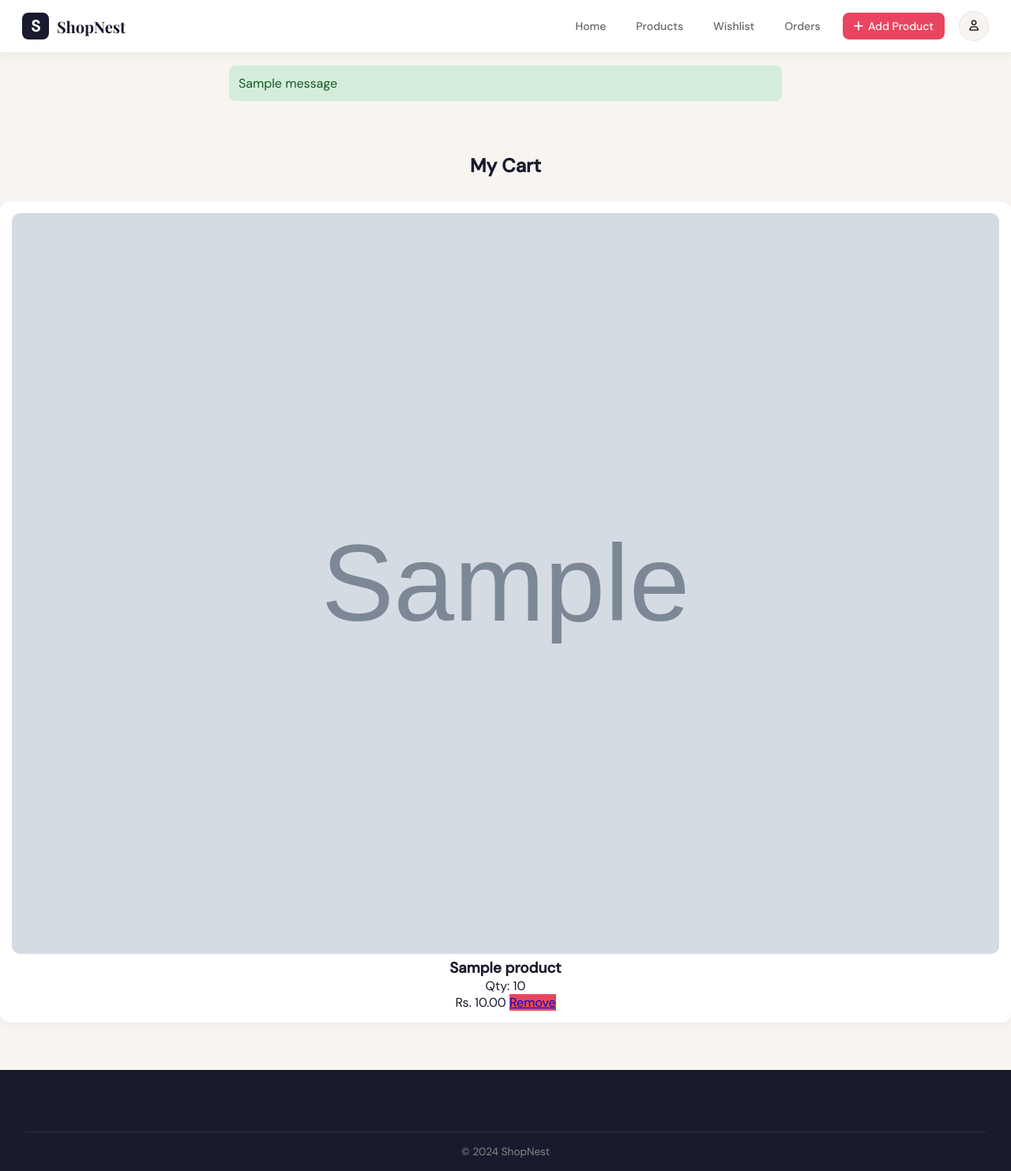
After one commit to UmairSultan21/mini-ecommerce, a Django app: page /cart/ in a window 1280 px wide. The commit adds this page. Shown: the whole page at 79% size. Run offline with Django 5.2, Linux system fonts and the light colour scheme; a user stored in the database is signed in; tables that the repository leaves empty hold one stand-in row (values such as "Sample post"); grey boxes marked "Sample" are stand-in pictures; one stand-in notice (Sample message) is shown.

Commit message:
add to cart , wishlist working

```diff
--- /dev/null
+++ b/store/templates/store/user_cart.html
@@ -0,0 +1,50 @@
+{% extends "store/user_navbar_footer.html" %}
+{% load static %}
+
+{% block title %}My Cart{% endblock %}
+
+
+{% block content %}
+
+<div style="min-height:70vh; padding:20px 0;">
+
+  <h2 style="text-align:center;margin:30px 0;">My Cart</h2>
+
+  <div class="products-grid">
+
+    {% for item in cart_items %}
+    <div class="product-card">
+
+      <div class="product-img">
+        {% if item.product.image %}
+          <img src="{{ item.product.image.url }}" style="width:100%;height:100%;object-fit:cover;">
+        {% else %}
+          <i class="fa-regular fa-image"></i>
+        {% endif %}
+      </div>
+
+      <div class="product-info">
+        <h3>{{ item.product.name }}</h3>
+        <p>Qty: {{ item.quantity }}</p>
+        <span class="price">Rs. {{ item.product.price }}</span>
+
+        <a href="{% url 'remove_from_cart' item.id %}"
+           class="add-cart-btn"
+           style="background:#e94560;">
+          Remove
+        </a>
+      </div>
+
+    </div>
+
+    {% empty %}
+      <p style="text-align:center;width:100%;color:#777;">
+        Your cart is empty.
+      </p>
+    {% endfor %}
+
+  </div>
+
+</div>
+
+{% endblock %}
--- /dev/null
+++ b/store/templates/store/user_navbar_footer.html
@@ -0,0 +1,225 @@
+{% load static %}
+<!DOCTYPE html>
+<html lang="en">
+<head>
+  <meta charset="UTF-8">
+  <meta name="viewport" content="width=device-width, initial-scale=1.0">
+
+  <title>{% block title %}ShopNest{% endblock %}</title>
+
+  <link href="https://fonts.googleapis.com/css2?family=Playfair+Display:wght@400;700&family=DM+Sans:wght@300;400;500&display=swap" rel="stylesheet">
+  <link rel="stylesheet" href="https://cdnjs.cloudflare.com/ajax/libs/font-awesome/6.5.0/css/all.min.css">
+  <link rel="stylesheet" href="{% static 'css/style.css' %}">
+
+  <style>
+    /* ========== NAVBAR ========== */
+    .navbar {
+      display: flex;
+      justify-content: space-between;
+      align-items: center;
+      padding: 14px 28px;
+      background: #ffffff;
+      box-shadow: 0 2px 12px rgba(0,0,0,0.06);
+      position: sticky;
+      top: 0;
+      z-index: 1000;
+    }
+
+    .logo {
+      display: flex;
+      align-items: center;
+      gap: 10px;
+      font-family: 'Playfair Display', serif;
+      font-size: 20px;
+      font-weight: 700;
+      text-decoration: none;
+      color: #1a1a2e;
+    }
+
+    .logo-box {
+      width: 34px;
+      height: 34px;
+      background: #1a1a2e;
+      color: white;
+      display: flex;
+      align-items: center;
+      justify-content: center;
+      border-radius: 8px;
+      font-weight: 700;
+    }
+
+    .nav-links {
+      display: flex;
+      align-items: center;
+      gap: 18px;
+    }
+
+    .nav-links a {
+      display: flex;
+      align-items: center;
+      gap: 6px;
+      font-size: 14px;
+      font-weight: 500;
+      color: #666;
+      text-decoration: none;
+      padding: 8px 10px;
+      border-radius: 8px;
+    }
+
+    .nav-links a:hover {
+      background: rgba(233,69,96,0.08);
+      color: #e94560;
+    }
+
+    /* CTA */
+    .nav-cta {
+      background: #e94560 !important;
+      color: white !important;
+      padding: 8px 14px !important;
+      border-radius: 10px;
+      font-weight: 600;
+    }
+
+    /* PROFILE */
+    .profile-dropdown {
+      position: relative;
+    }
+
+    .profile-btn {
+      width: 38px;
+      height: 38px;
+      border-radius: 50%;
+      border: 1.5px solid #e8e4e0;
+      background: #f8f4f0;
+      cursor: pointer;
+      display: flex;
+      align-items: center;
+      justify-content: center;
+    }
+
+    .dropdown-menu {
+      display: none;
+      position: absolute;
+      right: 0;
+      top: 45px;
+      background: white;
+      border: 1px solid #e8e4e0;
+      border-radius: 12px;
+      min-width: 180px;
+      box-shadow: 0 8px 24px rgba(0,0,0,0.12);
+    }
+
+    .profile-dropdown:hover .dropdown-menu {
+      display: block;
+    }
+
+    .dropdown-menu a {
+      display: flex;
+      gap: 8px;
+      padding: 10px 14px;
+      font-size: 13px;
+      color: #333;
+      text-decoration: none;
+    }
+
+    .dropdown-menu a:hover {
+      background: #f8f4f0;
+    }
+
+    .logout-link {
+      color: #e94560 !important;
+      border-top: 1px solid #eee;
+    }
+
+    /* MESSAGES */
+    .messages-container {
+      max-width: 700px;
+      margin: 1rem auto;
+    }
+
+    .alert {
+      padding: 12px;
+      border-radius: 8px;
+      margin-bottom: 10px;
+    }
+
+    .alert.success { background: #d4edda; color: #155724; }
+    .alert.warning { background: #fff3cd; color: #856404; }
+    .alert.error { background: #f8d7da; color: #721c24; }
+
+    /* FOOTER */
+    .footer {
+      background: #1a1a2e;
+      color: rgba(255,255,255,0.6);
+      padding: 3rem 2rem 1rem;
+      margin-top: 40px;
+    }
+
+    .footer-bottom {
+      text-align: center;
+      border-top: 1px solid rgba(255,255,255,0.1);
+      padding-top: 1rem;
+      font-size: 0.85rem;
+    }
+  </style>
+</head>
+
+<body>
+
+<!-- NAVBAR -->
+<nav class="navbar">
+
+  <a href="{% url 'user_home' %}" class="logo">
+    <div class="logo-box">S</div>
+    ShopNest
+  </a>
+
+  <div class="nav-links">
+
+    <a href="{% url 'user_home' %}">Home</a>
+    <a href="#">Products</a>
+    <a href="#">Wishlist</a>
+    <a href="#">Orders</a>
+
+    <a href="{% url 'add_product' %}" class="nav-cta">
+      <i class="fa-solid fa-plus"></i> Add Product
+    </a>
+
+    <div class="profile-dropdown">
+      <button class="profile-btn">
+        <i class="fa-regular fa-user"></i>
+      </button>
+
+      <div class="dropdown-menu">
+        <a href="#">My Profile</a>
+        <a href="#">My Orders</a>
+        <a href="{% url 'home' %}" class="logout-link">Logout</a>
+      </div>
+    </div>
+
+  </div>
+</nav>
+
+<!-- MESSAGES -->
+{% if messages %}
+  <div class="messages-container">
+    {% for message in messages %}
+      <div class="alert {{ message.tags }}">
+        {{ message }}
+      </div>
+    {% endfor %}
+  </div>
+{% endif %}
+
+<!-- PAGE CONTENT -->
+{% block content %}{% endblock %}
+
+<!-- FOOTER -->
+<footer class="footer">
+  <div class="footer-bottom">
+    &copy; 2024 ShopNest
+  </div>
+</footer>
+
+</body>
+</html>
--- a/store/urls.py
+++ b/store/urls.py
@@ -3,23 +3,27 @@ from . import views
 
 urlpatterns = [
 
+    # ================= BASIC =================
     path('', views.home, name='home'),
-
     path('products/', views.products, name='products'),
-
     path('orders/', views.orders, name='orders'),
 
+    # ================= USER =================
     path('user/', views.user_home, name='user_home'),
 
+    # ================= ROLE DASHBOARDS =================
     path('seller/', views.seller_home, name='seller_home'),
+    path('admin/dashboard/', views.admin_home, name='admin_home'),
 
-    path('dashboard/admin/', views.admin_home, name='admin_home'),  # FIXED
-
+    # ================= PRODUCT =================
     path('add_product/', views.add_product, name='add_product'),
 
+    # ================= CART =================
+    path('cart/', views.cart_page, name='user_cart'),
     path('cart/add/<int:product_id>/', views.add_to_cart, name='add_to_cart'),
-
     path('cart/remove/<int:item_id>/', views.remove_from_cart, name='remove_from_cart'),
 
-    path('wishlist/<int:product_id>/', views.toggle_wishlist, name='toggle_wishlist'),
+    # ================= WISHLIST =================
+    path('wishlist/', views.wishlist_page, name='user_wishlist'),
+    path('wishlist/toggle/<int:product_id>/', views.toggle_wishlist, name='toggle_wishlist'),
 ]
--- a/store/views.py
+++ b/store/views.py
@@ -1,30 +1,32 @@
 from django.contrib import messages
-from django.shortcuts import render, redirect
+from django.shortcuts import render, get_object_or_404, redirect
 from django.contrib.auth.decorators import login_required
-from .models import Product
+
+from .models import Product, Cart, CartItem, Wishlist
 
 
-# -------- BASIC PAGES --------
-def user_home(request):
-    products = Product.objects.all().order_by('-id')[:20]  # latest 20 products
-
-    return render(request, "store/user_home.html", {
-        "products": products
-    })
+# =========================================================
+# BASIC PAGES
+# =========================================================
 
 def home(request):
-    products = Product.objects.all().order_by('-id')  # ALL products
+    products = Product.objects.all().order_by('-id')
+    return render(request, "home.html", {"products": products})
 
-    return render(request, "home.html", {
-        "products": products
-    })
 
 def products(request):
     return render(request, "products.html")
 
+
 def orders(request):
     return render(request, "orders.html")
 
+
+# =========================================================
+# ADD PRODUCT (SELLER)
+# =========================================================
+
+@login_required(login_url='login')
 def add_product(request):
     if request.method == "POST":
         name = request.POST.get("name")
@@ -33,161 +35,152 @@ def add_product(request):
         category = request.POST.get("category")
         image = request.FILES.get("image")
 
-        # 🔥 DUPLICATE CHECK (same name + category)
         if Product.objects.filter(name=name, category=category).exists():
-            messages.warning(request, "⚠ Product already exists in this category!")
+            messages.warning(request, "Product already exists in this category!")
             return redirect("add_product")
 
-        try:
-            Product.objects.create(
-                name=name,
-                price=price,
-                description=description,
-                category=category,
-                image=image
-            )
+        Product.objects.create(
+            name=name,
+            price=price,
+            description=description,
+            category=category,
+            image=image
+        )
 
-            messages.success(request, "✅ Product added successfully!")
-            return redirect("seller_home")
-
-        except Exception as e:
-            messages.error(request, f"❌ Error adding product: {str(e)}")
-            return redirect("add_product")
+        messages.success(request, "Product added successfully!")
+        return redirect("seller_home")
 
     return render(request, "store/add_product.html")
 
 
-# -------- ROLE CHECK FUNCTION --------
-def role_required(role):
-    def decorator(view_func):
-        def wrapper(request, *args, **kwargs):
-            if not request.user.is_authenticated:
-                return redirect('login')
+# =========================================================
+# HELPERS
+# =========================================================
 
-            if getattr(request.user, 'role', None) != role:
-                return redirect('login')
-
-            return view_func(request, *args, **kwargs)
-        return wrapper
-    return decorator
+def _get_cart(user):
+    cart, _ = Cart.objects.get_or_create(user=user)
+    return cart
 
 
-# -------- ROLE BASED HOME PAGES --------
-
-# @login_required
-# def user_home(request):
-#     return render(request, "store/user_home.html")
+def _cart_count(user):
+    return _get_cart(user).items.count()
 
 
-@login_required
+def _wishlist_count(user):
+    return Wishlist.objects.filter(user=user).count()
+
+
+def _order_count(user):
+    try:
+        return user.orders.count()
+    except:
+        return 0
+
+
+# =========================================================
+# USER HOME
+# =========================================================
+
+@login_required(login_url='login')
+def user_home(request):
+    products = Product.objects.all().order_by('-id')[:20]
+
+    wishlisted_ids = Wishlist.objects.filter(
+        user=request.user
+    ).values_list('product_id', flat=True)
+
+    return render(request, "store/user_home.html", {
+        "products": products,
+        "wishlisted_ids": set(wishlisted_ids),
+
+        "cart_count": _cart_count(request.user),
+        "wishlist_count": _wishlist_count(request.user),
+        "order_count": _order_count(request.user),
+    })
+
+
+# =========================================================
+# ROLE PAGES
+# =========================================================
+
+@login_required(login_url='login')
 def seller_home(request):
     return render(request, "store/seller_home.html")
 
 
-@login_required
+@login_required(login_url='login')
 def admin_home(request):
     return render(request, "store/admin_home.html")
 
 
-from django.shortcuts         import render, get_object_or_404, redirect
-from django.contrib.auth.decorators import login_required
-from django.contrib           import messages
-from .models                  import Product, Cart, CartItem, Wishlist
+# =========================================================
+# CART
+# =========================================================
 
-
-# ─────────────────────────────────────────
-#  HELPER — get cart item count for navbar
-# ─────────────────────────────────────────
-def _cart_count(user):
-    """Returns total item count in user's cart (0 if no cart yet)."""
-    try:
-        return user.cart.total_items()
-    except Cart.DoesNotExist:
-        return 0
-
-
-def _wishlist_count(user):
-    return user.wishlist.count()
-
-
-def _order_count(user):
-    """Will use Order model once orders app is wired up."""
-    try:
-        return user.orders.count()
-    except Exception:
-        return 0
-
-
-# ─────────────────────────────────────────
-#  USER HOME — top 20 latest products
-# ─────────────────────────────────────────
-@login_required(login_url='login')
-def user_home(request):
-    products = Product.objects.all().order_by('-id')[:20]
-
-    # IDs the user has already wishlisted (to toggle heart icon)
-    wishlisted_ids = set(
-        Wishlist.objects.filter(user=request.user)
-                        .values_list('product_id', flat=True)
-    )
-
-    context = {
-        'products':       products,
-        'wishlisted_ids': wishlisted_ids,
-        'cart_count':     _cart_count(request.user),
-        'wishlist_count': _wishlist_count(request.user),
-        'order_count':    _order_count(request.user),
-    }
-    return render(request, 'store/user_home.html', context)
-
-
-# ─────────────────────────────────────────
-#  ADD TO CART
-# ─────────────────────────────────────────
 @login_required(login_url='login')
 def add_to_cart(request, product_id):
     product = get_object_or_404(Product, id=product_id)
+    cart = _get_cart(request.user)
 
-    # Get or create the user's cart
-    cart, _ = Cart.objects.get_or_create(user=request.user)
+    item, created = CartItem.objects.get_or_create(
+        cart=cart,
+        product=product
+    )
 
-    # Get or create the cart item; increment if already in cart
-    cart_item, created = CartItem.objects.get_or_create(cart=cart, product=product)
     if not created:
-        cart_item.quantity += 1
-        cart_item.save()
-        messages.success(request, f'"{product.name}" quantity updated in cart.')
-    else:
-        messages.success(request, f'"{product.name}" added to cart!')
+        item.quantity += 1
+        item.save()
 
-    # Redirect back to wherever the user came from
+    messages.success(request, "Product added/updated in cart.")
     return redirect(request.META.get('HTTP_REFERER', 'user_home'))
 
 
-# ─────────────────────────────────────────
-#  REMOVE FROM CART
-# ─────────────────────────────────────────
+@login_required(login_url='login')
+def cart_page(request):
+    cart = _get_cart(request.user)
+
+    cart_items = CartItem.objects.filter(
+        cart=cart
+    ).select_related('product')
+
+    return render(request, "store/user_cart.html", {
+        "cart_items": cart_items
+    })
+
+
 @login_required(login_url='login')
 def remove_from_cart(request, item_id):
-    cart_item = get_object_or_404(CartItem, id=item_id, cart__user=request.user)
-    cart_item.delete()
-    messages.info(request, 'Item removed from cart.')
-    return redirect(request.META.get('HTTP_REFERER', 'user_home'))
+    cart = _get_cart(request.user)
+
+    item = get_object_or_404(CartItem, id=item_id, cart=cart)
+    item.delete()
+
+    messages.info(request, "Item removed from cart.")
+    return redirect('user_cart')
 
 
-# ─────────────────────────────────────────
-#  ADD / TOGGLE WISHLIST
-# ─────────────────────────────────────────
+# =========================================================
+# WISHLIST
+# =========================================================
+
 @login_required(login_url='login')
 def toggle_wishlist(request, product_id):
     product = get_object_or_404(Product, id=product_id)
 
-    existing = Wishlist.objects.filter(user=request.user, product=product).first()
-    if existing:
-        existing.delete()
-        messages.info(request, f'"{product.name}" removed from wishlist.')
+    item = Wishlist.objects.filter(user=request.user, product=product).first()
+
+    if item:
+        item.delete()
     else:
         Wishlist.objects.create(user=request.user, product=product)
-        messages.success(request, f'"{product.name}" added to wishlist!')
 
     return redirect(request.META.get('HTTP_REFERER', 'user_home'))
+
+
+@login_required(login_url='login')
+def wishlist_page(request):
+    wishlist_items = Wishlist.objects.filter(user=request.user).select_related('product')
+
+    return render(request, "store/user_wishlist.html", {
+        "wishlist_items": wishlist_items
+    })
```
Also changed, not shown: store/templates/store/user_home.html (+10 -3 lines), store/templates/store/user_wishlist.html (added, +48 -0 lines).
